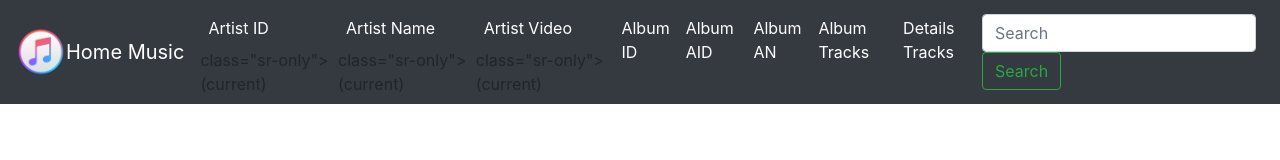
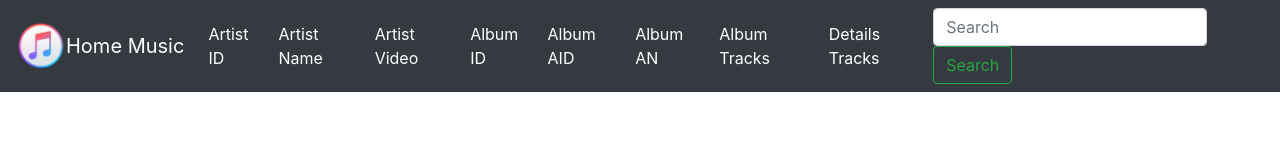
Before and after one commit to hlherreracastro/ConsumoAPIGM, a plain HTML site: page App/VideoByArtistID/index.html in a window 1280 px wide. Drawn offline with nearby package versions, Linux system fonts and the light colour scheme; no server answers.

Commit message:
arreglo de clase

```diff
--- a/App/VideoByArtistID/index.html
+++ b/App/VideoByArtistID/index.html
@@ -31,34 +31,27 @@
 
                 <li class="nav-item active">
                     <a class="nav-link" href="/App/DetailsByArtistID/index.html">Artist ID<span class="sr-only">(current)</span></a>
-                            class="sr-only">(current)</span></a>
                 </li>
                 <li class="nav-item active">
                     <a class="nav-link" href="/App/DetailsByArtistName/index.html">Artist Name<span class="sr-only">(current)</span></a>
-                            class="sr-only">(current)</span></a>
                 </li>
                 <li class="nav-item active">
                     <a class="nav-link" href="/App/VideoByArtistID/index.html">Artist Video<span class="sr-only">(current)</span></a>
-                            class="sr-only">(current)</span></a>
                 </li>
                 <li class="nav-item active">
                     <a class="nav-link" href="/App/AlbumByID/index.html">Album ID<span class="sr-only">(current)</span></a>
                 </li>
                 <li class="nav-item active">
-                    <a class="nav-link" href="/App/AlbumByArtistID/index.html">Album AID<span
-                            class="sr-only">(current)</span></a>
+                    <a class="nav-link" href="/App/AlbumByArtistID/index.html">Album AID<span class="sr-only">(current)</span></a>
                 </li>
                 <li class="nav-item active">
-                    <a class="nav-link" href="/App/AlbumByArtistName/index.html">Album AN<span
-                            class="sr-only">(current)</span></a>
+                    <a class="nav-link" href="/App/AlbumByArtistName/index.html">Album AN<span class="sr-only">(current)</span></a>
                 </li>
                 <li class="nav-item active">
-                    <a class="nav-link" href="/App/TracksByAlbumID/index.html">Album Tracks<span
-                            class="sr-only">(current)</span></a>
+                    <a class="nav-link" href="/App/TracksByAlbumID/index.html">Album Tracks<span class="sr-only">(current)</span></a>
                 </li>
                 <li class="nav-item active">
-                    <a class="nav-link" href="/App/DetailsByTrackID/index.html">Details Tracks<span
-                            class="sr-only">(current)</span></a>
+                    <a class="nav-link" href="/App/DetailsByTrackID/index.html">Details Tracks<span class="sr-only">(current)</span></a>
                 </li>
             </ul>
             <form class="form-inline my-2 my-lg-0">
```
